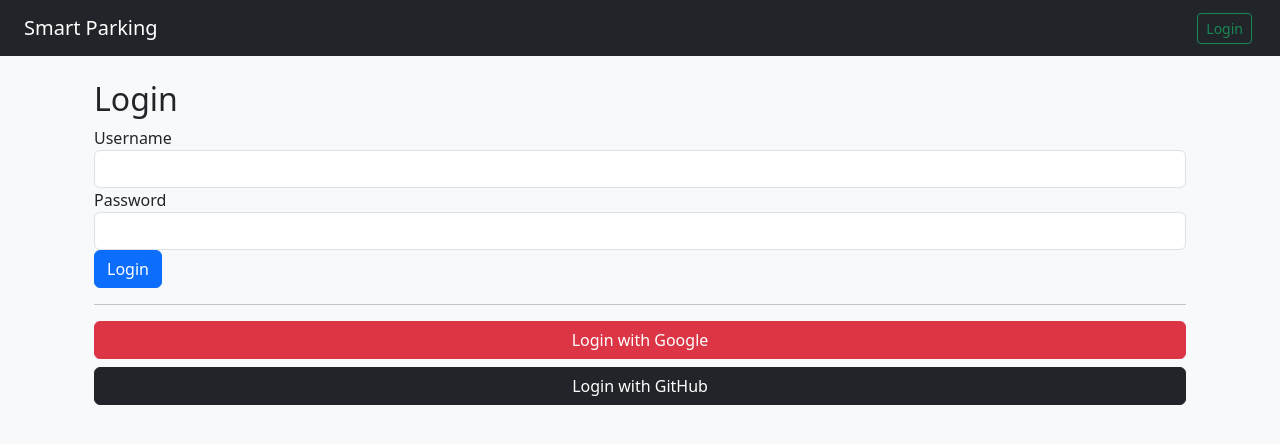
After one commit to CodingAziz/Vehicle-Parking-System, a Flask app: page /login in a window 1280 px wide. The commit adds this page. Shown: the top 444 px of the page. Run offline with Flask 3, Linux system fonts and the light colour scheme.

Commit message:
Update: env file updated and auth routes configured with oauth

```diff
--- a/app.py
+++ b/app.py
@@ -1,11 +1,80 @@
-from flask import Flask, render_template, request, redirect, url_for, flash
+import hashlib
+from flask_dance.contrib.github import make_github_blueprint, github
+from flask import Flask, render_template, request, redirect, url_for, flash, session
+from flask_login import LoginManager, UserMixin, login_user, login_required, logout_user, current_user
+from flask_dance.contrib.google import make_google_blueprint, google
 import sqlite3
 from datetime import datetime
 import os
 
+
 app = Flask(__name__) # Initialise Flask App
+
 app.secret_key = "supersecretkey"
 DB = "parking.db"
+
+
+# Google OAuth setup (replace with your credentials or use env vars)
+GOOGLE_CLIENT_ID = os.environ.get("GOOGLE_OAUTH_CLIENT_ID", "your-client-id")
+GOOGLE_CLIENT_SECRET = os.environ.get("GOOGLE_OAUTH_CLIENT_SECRET", "your-client-secret")
+google_bp = make_google_blueprint(
+    client_id=GOOGLE_CLIENT_ID,
+    client_secret=GOOGLE_CLIENT_SECRET,
+    scope=["profile", "email"],
+    redirect_url="/login/google/authorized"
+)
+app.register_blueprint(google_bp, url_prefix="/login")
+
+# GitHub OAuth setup (replace with your credentials or use env vars)
+GITHUB_CLIENT_ID = os.environ.get("GITHUB_OAUTH_CLIENT_ID", "your-github-client-id")
+GITHUB_CLIENT_SECRET = os.environ.get("GITHUB_OAUTH_CLIENT_SECRET", "your-github-client-secret")
+github_bp = make_github_blueprint(
+    client_id=GITHUB_CLIENT_ID,
+    client_secret=GITHUB_CLIENT_SECRET,
+    scope="user:email",
+    redirect_url="/login/github/authorized"
+)
+app.register_blueprint(github_bp, url_prefix="/login")
+
+# Flask-Login setup
+login_manager = LoginManager()
+login_manager.init_app(app)
+login_manager.login_view = 'login'
+
+# Simple User class for demonstration
+class User(UserMixin):
+    def __init__(self, id, username, password):
+        self.id = id
+        self.username = username
+        self.password = password
+
+
+
+# For demo: In-memory user store (replace with DB for production)
+# Passwords are stored as MD5 hashes
+def hash_password(password):
+    return hashlib.md5(password.encode()).hexdigest()
+
+# Example: admin user with MD5
+USERS = {
+    "admin": User(id=1, username="admin", password=hash_password("adminpass"))
+}
+
+
+# Helper to get or create user from Google/GitHub OAuth
+def get_or_create_oauth_user(email):
+    user = USERS.get(email)
+    if not user:
+        user = User(id=len(USERS)+1, username=email, password=None)
+        USERS[email] = user
+    return user
+
+@login_manager.user_loader
+def load_user(user_id):
+    for user in USERS.values():
+        if str(user.id) == str(user_id):
+            return user
+    return None
 
 
 def get_db():
@@ -61,10 +130,79 @@ def reset_database():
 
 
 # Initialize DB once at server startup if file does not exist
+
 if not os.path.exists(DB):
     reset_database()
 else:
     print("Existing database found, skipping reset.")
+
+# --- Authentication routes ---
+
+@app.route('/login', methods=['GET', 'POST'])
+def login():
+    if request.method == 'POST':
+        username = request.form.get('username')
+        password = request.form.get('password')
+        user = USERS.get(username)
+        if user and user.password:
+            hashed = hash_password(password)
+            if hashed == user.password:
+                login_user(user)
+                flash('Logged in successfully.', 'success')
+                next_page = request.args.get('next')
+                return redirect(next_page or url_for('index'))
+        flash('Invalid username or password.', 'error')
+        return redirect(url_for('login'))
+    return render_template('login.html')
+
+
+# Google OAuth login route
+@app.route('/login/google')
+def login_google():
+    if not google.authorized:
+        return redirect(url_for('google.login'))
+    resp = google.get('/oauth2/v2/userinfo')
+    if resp.ok:
+        email = resp.json()["email"]
+        user = get_or_create_oauth_user(email)
+        login_user(user)
+        flash(f"Logged in as {email} via Google.", "success")
+        return redirect(url_for('index'))
+    flash("Google login failed.", "error")
+    return redirect(url_for('login'))
+
+# GitHub OAuth login route
+@app.route('/login/github')
+def login_github():
+    if not github.authorized:
+        return redirect(url_for('github.login'))
+    resp = github.get('/user')
+    if resp.ok:
+        github_info = resp.json()
+        email = github_info.get('email')
+        # If email is not public, fetch from /emails endpoint
+        if not email:
+            emails_resp = github.get('/user/emails')
+            if emails_resp.ok:
+                emails = emails_resp.json()
+                email = next((e['email'] for e in emails if e['primary']), None)
+        if email:
+            user = get_or_create_oauth_user(email)
+            login_user(user)
+            flash(f"Logged in as {email} via GitHub.", "success")
+            return redirect(url_for('index'))
+        else:
+            flash("Could not retrieve email from GitHub.", "error")
+    else:
+        flash("GitHub login failed.", "error")
+    return redirect(url_for('login'))
+
+@app.route('/logout')
+@login_required
+def logout():
+    logout_user()
+    flash('Logged out.', 'info')
+    return redirect(url_for('login'))
 
 
 @app.route('/')
@@ -83,6 +221,7 @@ def index():
 
 
 @app.route('/add_vehicle', methods=['GET', 'POST'])
+@login_required
 def add_vehicle():
     if request.method == 'POST':
         plate_number = request.form.get('plate_number', '').strip()
@@ -112,6 +251,7 @@ def add_vehicle():
 
 
 @app.route('/park_vehicle', methods=['GET', 'POST'])
+@login_required
 def park_vehicle():
     conn = get_db()
     vehicles = conn.execute("SELECT * FROM vehicles").fetchall()
@@ -137,6 +277,7 @@ def park_vehicle():
 
 
 @app.route('/exit_vehicle/<int:record_id>')
+@login_required
 def exit_vehicle(record_id):
     conn = get_db()
     record = conn.execute("""
@@ -168,6 +309,7 @@ def exit_vehicle(record_id):
 
 
 @app.route('/revenue')
+@login_required
 def revenue():
     conn = get_db()
     records = conn.execute("""
--- a/templates/layout.html
+++ b/templates/layout.html
@@ -7,10 +7,16 @@
 <body class="bg-light">
   <nav class="navbar navbar-expand-lg navbar-dark bg-dark px-4">
     <a href="/" class="navbar-brand">Smart Parking</a>
-    <div class="ms-auto">
-      <a href="/add_vehicle" class="btn btn-outline-light btn-sm mx-1">+ Add Vehicle</a>
-      <a href="/park_vehicle" class="btn btn-outline-info btn-sm mx-1">Park</a>
-      <a href="/revenue" class="btn btn-outline-warning btn-sm mx-1">💰 Revenue</a>
+    <div class="ms-auto d-flex align-items-center">
+      {% if current_user.is_authenticated %}
+        <span class="text-light me-2">Logged in as <b>{{ current_user.username }}</b></span>
+        <a href="/add_vehicle" class="btn btn-outline-light btn-sm mx-1">+ Add Vehicle</a>
+        <a href="/park_vehicle" class="btn btn-outline-info btn-sm mx-1">Park</a>
+        <a href="/revenue" class="btn btn-outline-warning btn-sm mx-1">💰 Revenue</a>
+        <a href="/logout" class="btn btn-outline-danger btn-sm mx-1">Logout</a>
+      {% else %}
+        <a href="/login" class="btn btn-outline-success btn-sm mx-1">Login</a>
+      {% endif %}
     </div>
   </nav>
 
--- /dev/null
+++ b/templates/login.html
@@ -0,0 +1,22 @@
+{% extends "layout.html" %}
+{% block content %}
+<div class="container mt-4">
+  <h2>Login</h2>
+  <form method="POST">
+    <div class="form-group">
+      <label for="username">Username</label>
+      <input type="text" class="form-control" id="username" name="username" required>
+    </div>
+    <div class="form-group">
+      <label for="password">Password</label>
+      <input type="password" class="form-control" id="password" name="password" required>
+    </div>
+    <button type="submit" class="btn btn-primary">Login</button>
+  </form>
+  <hr>
+  <div class="mt-3">
+    <a href="/login/google" class="btn btn-danger w-100 mb-2">Login with Google</a>
+    <a href="/login/github" class="btn btn-dark w-100">Login with GitHub</a>
+  </div>
+</div>
+{% endblock %}
```
Also changed, not shown: parking.db, 1 other file.
